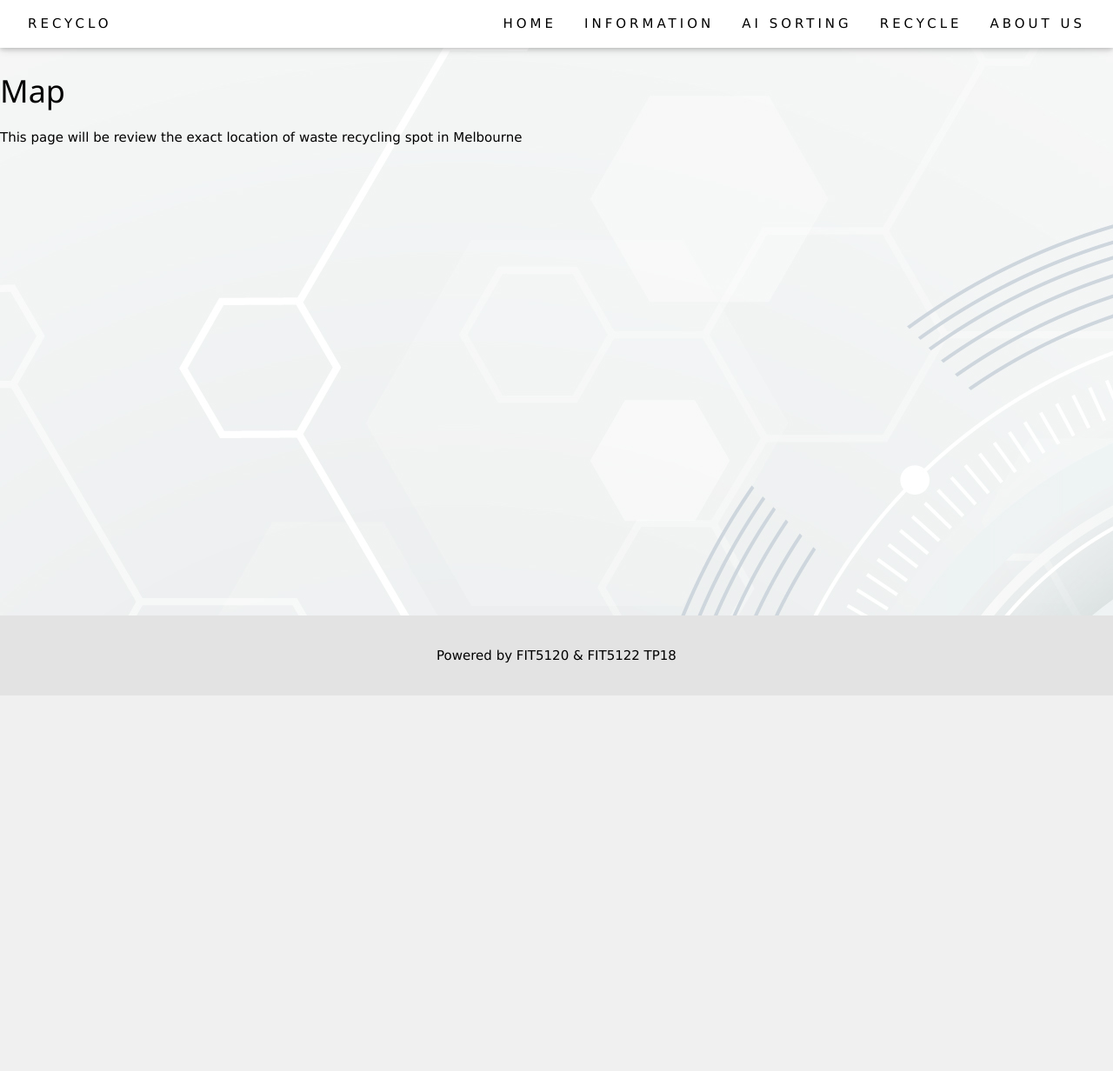
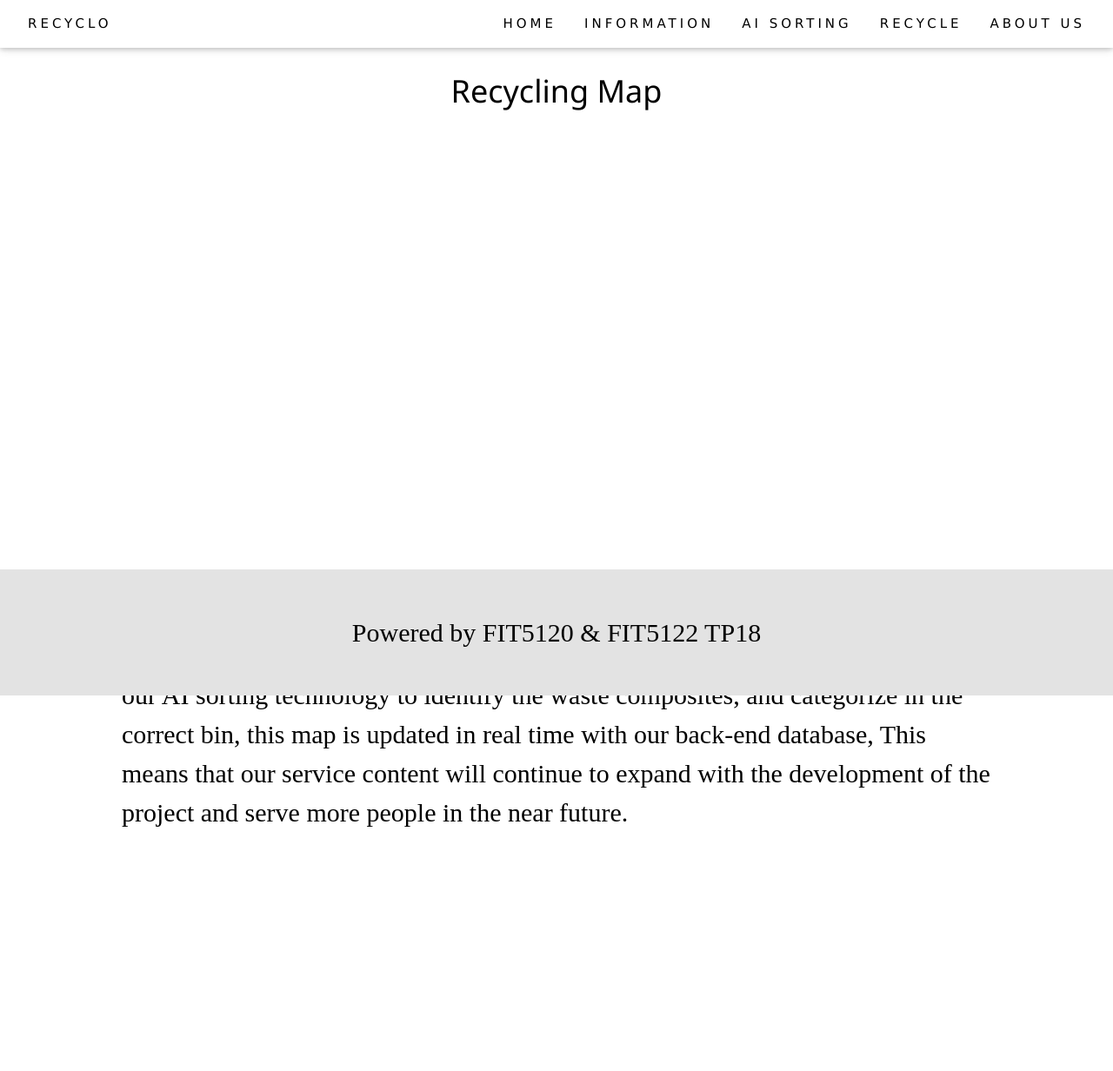
Before and after one commit to Nithin-G-R/tp18, a Flask app: page /map in a window 1280 px wide. Shown: the whole page at 87% size. Before the commit the page ends 800 px from the top, so only its background shows below. Run offline with Flask 2, Linux system fonts and the light colour scheme; some libraries are stand-ins or nearby versions.

Commit message:
Update Map.html

```diff
--- a/templates/Map.html
+++ b/templates/Map.html
@@ -1,4 +1,4 @@
-<head>
+<!-- <head>
     <style>
         body  {
           background-image: url("/static/img/ai_back.jpg");
@@ -10,4 +10,96 @@
 <body>
 <h1>Map</h1>
 <p>This page will be review the exact location of waste recycling spot in Melbourne</p>
-</body>
+</body> -->
+
+</head>
+<body>
+  <h1 style="text-align: center;">Recycling Map</h1>
+  <div class="container">
+      <div id="googleMap" style="width:80%;height:70%;"></div>
+   <div class="container2">
+       <p>In Melbourne, we set up x garbage recycling spots, such recycling spots will apply our AI sorting technology to identify the waste composites, and categorize in the correct bin, this map is updated in real time with our back-end database, This means that our service content will continue to expand with the development of the project and serve more people in the near future.</p >
+   </div>
+   <div>
+         </div>
+  </div>
+
+
+
+
+<style type="text/css">
+  .container {
+    height: 800px;
+    width: 100%;
+  }
+
+  #googleMap{
+    margin: 0 auto;
+
+  }
+  .container2{
+   margin: 0 auto;
+   width: 1000px;
+   height: 500px;
+  }
+  p{
+   font-family: "黑体";
+   font-size: 30px;
+  }
+</style>
+
+
+<html>
+<head>
+<script
+src="https://maps.googleapis.com/maps/api/js?key=AIzaSyDJW4jsPlNKgv6jFm3B5Edp5ywgdqLWdmc&sensor=false">
+</script>
+
+<script>
+var myCenter=new google.maps.LatLng(-37.82285,144.94892);
+var myLatLng1 = {lat: -37.81285, lng: 144.91892};
+var myLatLng2 = {lat: -37.81285, lng: 144.81892};
+var myLatLng3 = {lat: -37.85285, lng: 144.85892};
+var myLatLng4 = {lat: -37.86285, lng: 144.88892};
+
+function initialize()
+{
+var mapProp = {
+  center:myCenter,
+  zoom:5,
+  mapTypeId:google.maps.MapTypeId.ROADMAP
+  };
+
+var map=new google.maps.Map(document.getElementById("googleMap"),mapProp);
+
+var marker=new google.maps.Marker({
+  position:myCenter,
+  });
+
+var marker2=new google.maps.Marker({
+  position:myLatLng1,
+  });
+
+var marker3=new google.maps.Marker({
+  position:myLatLng2,
+  });
+
+var marker4=new google.maps.Marker({
+  position:myLatLng3,
+  });
+
+var marker5=new google.maps.Marker({
+  position:myLatLng4,
+  });
+
+marker.setMap(map);
+marker2.setMap(map);
+marker3.setMap(map);
+marker4.setMap(map);
+marker5.setMap(map);
+}
+
+google.maps.event.addDomListener(window, 'load', initialize);
+</script>
+</head>
+</html>
```
